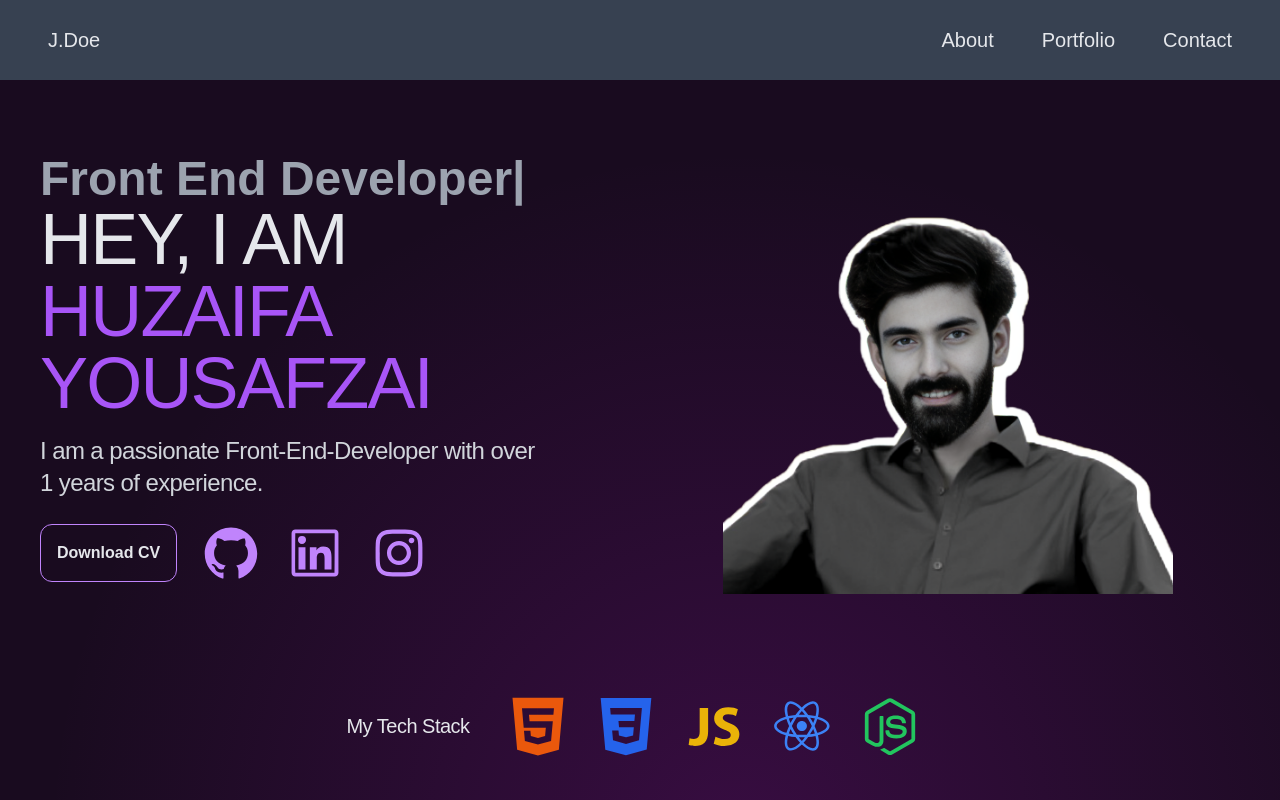
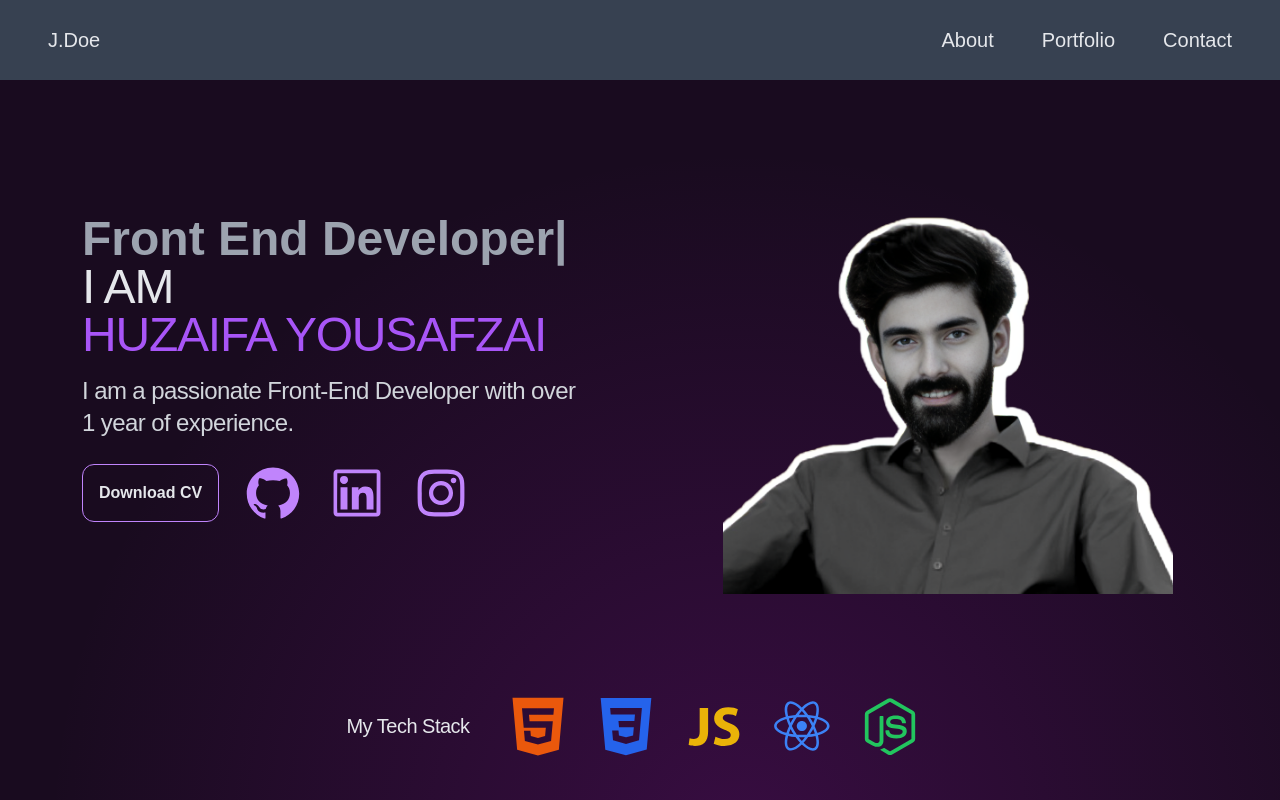
Before and after one commit to huzaifa898/portfolio, a React (Create React App) app: page / in a window 1280 px wide. Shown: the top 800 px of the page. Built offline with nearby package versions, Linux system fonts and the light colour scheme.

Commit message:
added some compos

```diff
--- a/src/Compenets/Hero.jsx
+++ b/src/Compenets/Hero.jsx
@@ -15,7 +15,7 @@ import {
   DiReact,
 } from "react-icons/di";
 import { motion } from "framer-motion";
-
+import cv from '../Assets/HuzaifaCV.pdf' // Add the path to your CV file
 
 const Hero = () => {
   return (
@@ -31,9 +31,8 @@ const Hero = () => {
             sequence={[
               "Front End Developer",
               1000,
-                        "UI&UX Desginer",
+              "UI&UX Designer",
               1000,
-
             ]}
             speed={50}
             repeat={Infinity}
@@ -45,9 +44,9 @@ const Hero = () => {
             whileInView={{ opacity: 1 }}
             viewport={{ once: true }}
             transition={{ duration: 1, delay: 0.5 }}
-                className="text-gray-200 md:text-7xl text-5xl tracking-tight mb-4"
+            className="text-gray-200 md:text-5xl text-3xl tracking-tight mb-4"
           >
-                    HEY, I AM <br/>
+            I AM <br />
             <span className="text-purple-500">HUZAIFA YOUSAFZAI</span>
           </motion.p>
 
@@ -58,7 +57,7 @@ const Hero = () => {
             transition={{ duration: 1, delay: 1 }}
             className="text-gray-300 max-w-[300px] md:max-w-[500px] md:text-2xl text-lg mb-6"
           >
-                    I am a passionate Front-End-Developer with over 1 years of experience.
+            I am a passionate Front-End Developer with over 1 year of experience.
           </motion.p>
 
           <motion.div
@@ -68,29 +67,48 @@ const Hero = () => {
             transition={{ duration: 1, delay: 1.5 }}
             className="flex flex-row items-center gap-6 my-4 md:mb-0"
           >
-                    <motion.button whileHover={{ scale: 1.05, boxShadow: "0px 0px 8px rgba(0, 0, 0, 0.3)" }}
-                        className="z-10 cursor-pointer font-bold text-gray-200 md:w-auto p-4 border
-                                     border-purple-400 rounded-xl"
+            <motion.a
+              href={cv} // Link to the CV file
+              download="Huzaifa_Yousafzai_CV.pdf" // Specify the downloaded file name
+              whileHover={{
+                scale: 1.05,
+                boxShadow: "0px 0px 8px rgba(0, 0, 0, 0.3)",
+              }}
+              className="z-10 cursor-pointer font-bold text-gray-200 md:w-auto p-4 border border-purple-400 rounded-xl"
             >
               Download CV
-                    </motion.button>
+            </motion.a>
 
             <div className="flex gap-6 flex-row text-4xl md:text-6xl text-purple-400 z-20">
-                        <motion.a whileHover={{ scale: 1.2 }} href="#">
-                            <AiOutlineGithub/>
+              <motion.a
+                whileHover={{ scale: 1.2 }}
+                href="https://github.com/huzaifa898"
+                target="_blank"
+                rel="noopener noreferrer"
+              >
+                <AiOutlineGithub />
               </motion.a>
 
-                        <motion.a whileHover={{ scale: 1.2 }} href="#">
-                            <AiOutlineLinkedin/>
+              <motion.a
+                whileHover={{ scale: 1.2 }}
+                href="https://www.linkedin.com/in/huzaifa-yousafzai-827bab236/"
+                target="_blank"
+                rel="noopener noreferrer"
+              >
+                <AiOutlineLinkedin />
               </motion.a>
 
-                        <motion.a whileHover={{ scale: 1.2 }} href="#">
-                            <AiOutlineInstagram/>
+              <motion.a
+                whileHover={{ scale: 1.2 }}
+                href="https://instagram.com/your-instagram-i.huzaifo5"
+                target="_blank"
+                rel="noopener noreferrer"
+              >
+                <AiOutlineInstagram />
               </motion.a>
             </div>
           </motion.div>
         </motion.div>
-
 
         <motion.img
           src={profilepic}
@@ -115,15 +133,13 @@ const Hero = () => {
         <DiJavascript1 className="text-yellow-500 mx-2" />
         <DiReact className="text-blue-500 mx-2" />
         <DiNodejsSmall className="text-green-500 mx-2" />
-
       </motion.div>
 
       <div className="absolute inset-0 hidden md:block">
         <ShinyEffect left={0} top={0} size={1400} />
       </div>
-
     </div>
-  )
-}
+  );
+};
 
 export default Hero;
```
Also changed, not shown: 1 other file (tests, documents, lock files or other folders). Lines whose indentation alone changed are shown as unchanged.
